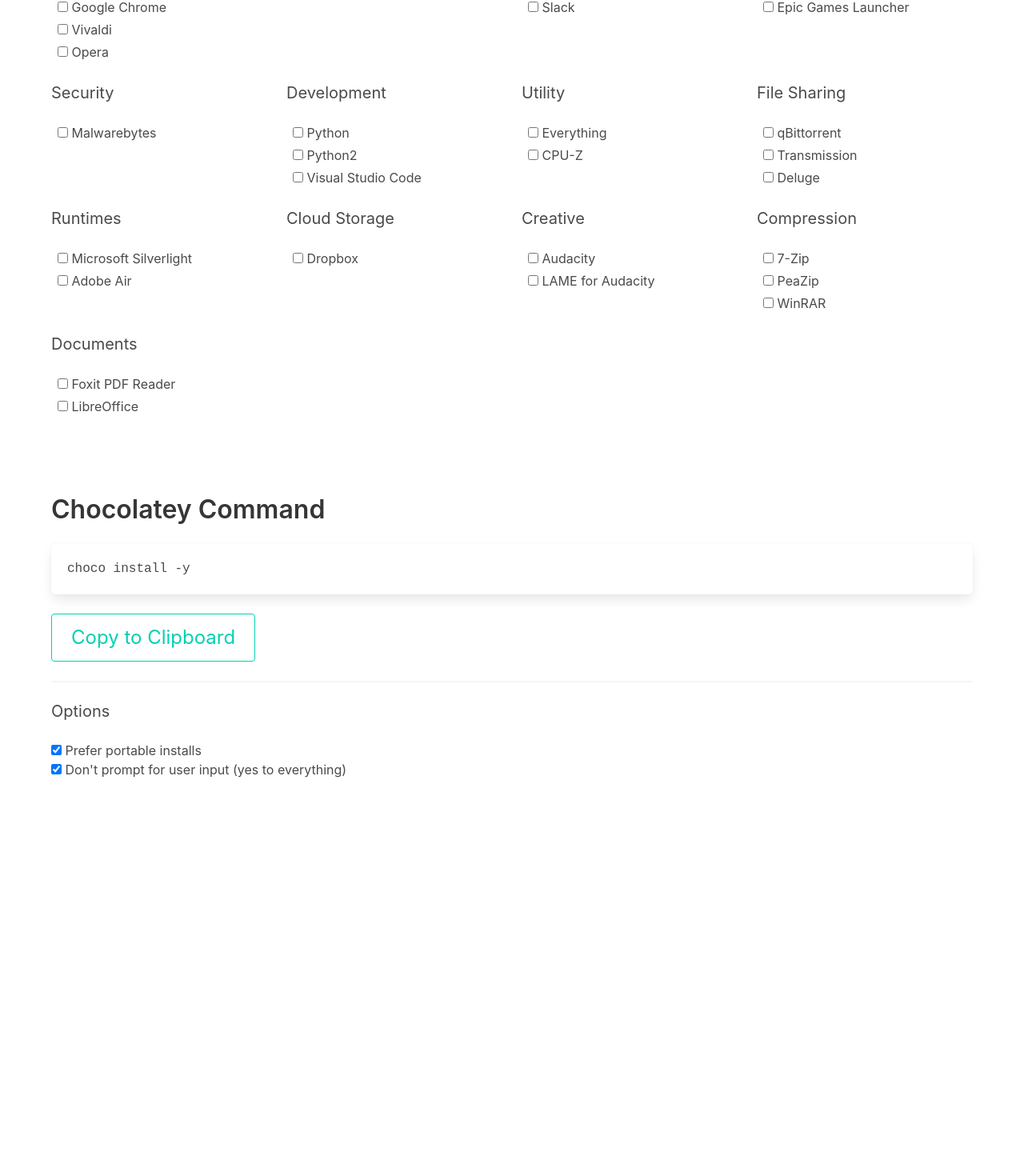
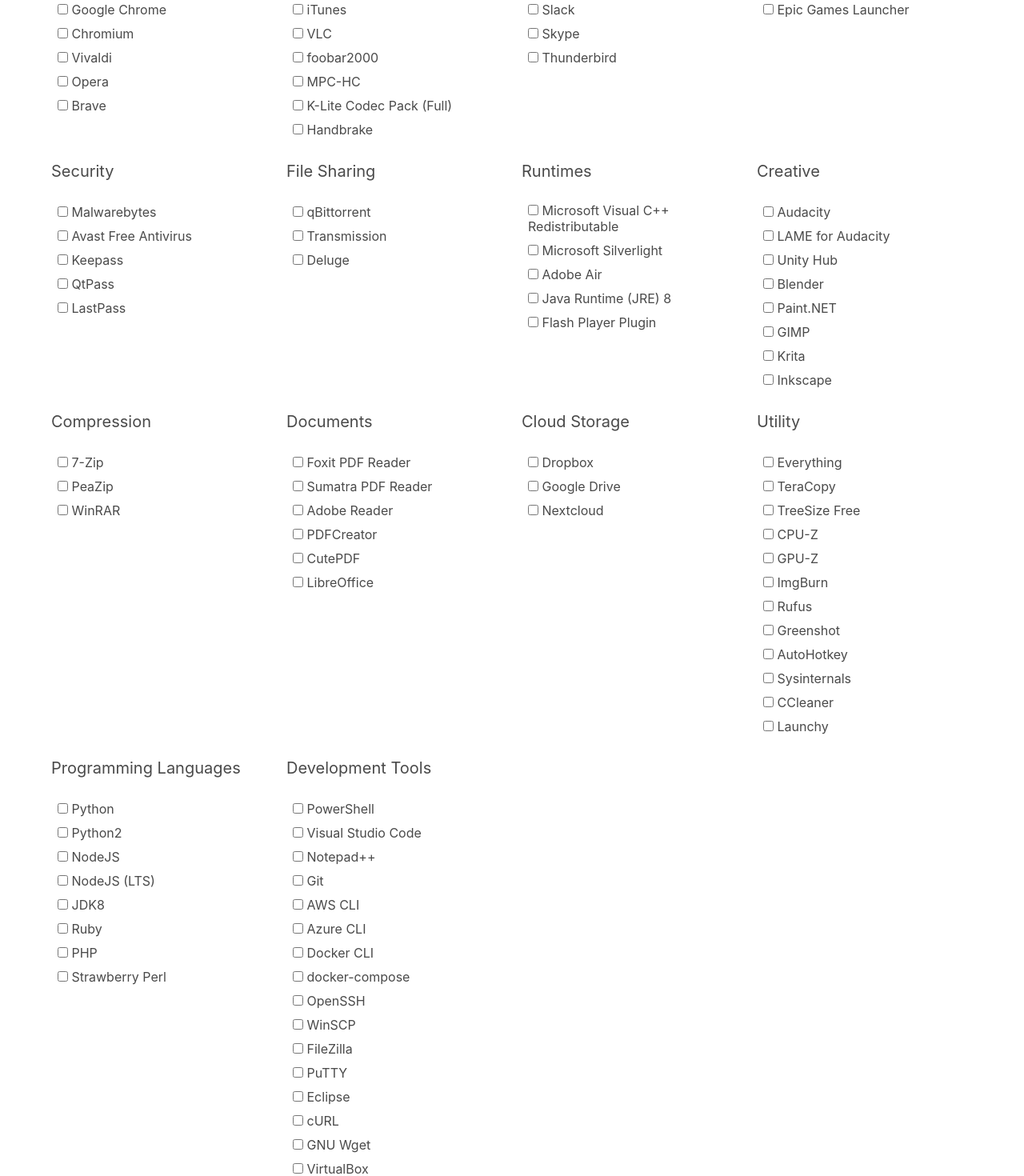
Before and after one commit to pricecomstock/checklatey, a Svelte app: page / in a window 1280 px wide. Shown: the part 420-1890 px from the top of the page at 80% size. Before the commit the page ends 1442 px from the top, so only its background shows below. Built offline with nearby package versions, Linux system fonts and the light colour scheme.

Commit message:
added a whole lot more programs

```diff
--- a/src/components/Category.svelte
+++ b/src/components/Category.svelte
@@ -10,7 +10,7 @@
 
 <style>
   .application {
-    padding: 1px 8px;
+    padding: 2px 8px;
     margin: 2px 0px;
     transition: background-color 400ms;
     border-radius: 4px;
@@ -22,13 +22,17 @@
   .chosen {
     background-color: hsl(171, 100%, 90%);
   }
+
+  .fill-box {
+    width: 100%;
+  }
 </style>
 
 <div class="column is-6-mobile is-4-tablet is-3-desktop is-2-fullhd">
   <h2 class="subtitle">{name}</h2>
   {#each apps as app, i (app.globalIndex)}
     <div class="application" class:chosen={appsAreSelected[i]}>
-      <label class="checkbox">
+      <label class="checkbox fill-box">
         <input type="checkbox" bind:group={selectedApps} value={app} />
         {app.name}
       </label>
--- a/src/components/Output.svelte
+++ b/src/components/Output.svelte
@@ -1,5 +1,5 @@
 <script>
-  let preferPortable = true;
+  let preferPortable = false;
   let sayYes = true;
 
   export let allSelected = [];
--- a/src/data/apps.js
+++ b/src/data/apps.js
@@ -1,21 +1,25 @@
 const apps = [];
+
+// This also controls the order on the web page
 const cat = {
   BROWSERS: "Browsers",
   MEDIA: "Media",
   MESSAGING: "Messaging",
   GAMING: "Gaming",
   SECURITY: "Security",
-  DEVELOPMENT: "Development",
-  UTILITIES: "Utility",
   FILESHARING: "File Sharing",
   RUNTIMES: "Runtimes",
-  CLOUD: "Cloud Storage",
   CREATIVE: "Creative",
   COMPRESSION: "Compression",
-  DOCUMENTS: "Documents"
+  DOCUMENTS: "Documents",
+  CLOUD: "Cloud Storage",
+  UTILITIES: "Utility",
+  DEVLANGS: "Programming Languages",
+  DEVTOOLS: "Development Tools"
 };
 
 function addApp(name, category, chocoPackage, chocoPortable = chocoPackage) {
+  if (chocoPortable === "") chocoPortable = chocoPackage; // blank string can skip portable arg
   apps.push({
     name,
     category,
@@ -29,27 +33,80 @@
 // Browsers
 addApp("Firefox", cat.BROWSERS, "firefox");
 addApp("Google Chrome", cat.BROWSERS, "googlechrome");
+addApp("Chromium", cat.BROWSERS, "chromium");
 addApp("Vivaldi", cat.BROWSERS, "vivaldi");
 addApp("Opera", cat.BROWSERS, "opera");
+addApp("Brave", cat.BROWSERS, "brave");
 
 // Messaging
 addApp("Discord", cat.MESSAGING, "discord.install", "discord");
 addApp("Slack", cat.MESSAGING, "slack");
+addApp("Skype", cat.MESSAGING, "skype");
+addApp("Thunderbird", cat.MESSAGING, "thunderbird");
 
 // Security
 addApp("Malwarebytes", cat.SECURITY, "malwarebytes");
+addApp("Avast Free Antivirus", cat.SECURITY, "avastfreeantivirus");
+addApp("Keepass", cat.SECURITY, "keepass");
+addApp("QtPass", cat.SECURITY, "qtpass");
+addApp("LastPass", cat.SECURITY, "lastpass");
 
-// Developer
-addApp("Python", cat.DEVELOPMENT, "python");
-addApp("Python2", cat.DEVELOPMENT, "python2");
-addApp("Visual Studio Code", cat.DEVELOPMENT, "vscode");
+// Development Languages
+addApp("Python", cat.DEVLANGS, "python");
+addApp("Python2", cat.DEVLANGS, "python2");
+addApp("NodeJS", cat.DEVLANGS, "nodejs");
+addApp("NodeJS (LTS)", cat.DEVLANGS, "nodejs-lts");
+addApp("JDK8", cat.DEVLANGS, "jdk8");
+addApp("Ruby", cat.DEVLANGS, "ruby");
+addApp("PHP", cat.DEVLANGS, "php");
+addApp("Strawberry Perl", cat.DEVLANGS, "strawberryperl");
+
+// Dev Tools
+addApp("PowerShell", cat.DEVTOOLS, "powershell");
+addApp("Visual Studio Code", cat.DEVTOOLS, "vscode");
+addApp(
+  "Notepad++",
+  cat.DEVTOOLS,
+  "notepadplusplus.install",
+  "notepadplusplus.commandline"
+);
+addApp("Git", cat.DEVTOOLS, "git", "git.portable");
+addApp("AWS CLI", cat.DEVTOOLS, "awscli");
+addApp("Azure CLI", cat.DEVTOOLS, "azure-cli");
+addApp("Docker CLI", cat.DEVTOOLS, "docker-cli");
+addApp("docker-compose", cat.DEVTOOLS, "docker-compose");
+addApp("OpenSSH", cat.DEVTOOLS, "openssh");
+addApp("WinSCP", cat.DEVTOOLS, "winscp", "winscp.portable");
+addApp("FileZilla", cat.DEVTOOLS, "filezilla", "filezilla.commandline");
+addApp("PuTTY", cat.DEVTOOLS, "putty", "putty.portable");
+addApp("Eclipse", cat.DEVTOOLS, "eclipse");
+addApp("cURL", cat.DEVTOOLS, "curl");
+addApp("GNU Wget", cat.DEVTOOLS, "wget");
+addApp("VirtualBox", cat.DEVTOOLS, "virtualbox");
+addApp("Wireshark", cat.DEVTOOLS, "wireshark");
 
 // Media
 addApp("Spotify", cat.MEDIA, "spotify");
+addApp("iTunes", cat.MEDIA, "itunes");
+addApp("VLC", cat.MEDIA, "vlc", "vlc.portable");
+addApp("foobar2000", cat.MEDIA, "foobar2000");
+addApp("MPC-HC", cat.MEDIA, "mpc-hc");
+addApp("K-Lite Codec Pack (Full)", cat.MEDIA, "k-litecodecpackfull");
+addApp("Handbrake", cat.MEDIA, "handbrake", "handbrake.portable");
 
 // Utility
 addApp("Everything", cat.UTILITIES, "everything", "everything.portable");
+addApp("TeraCopy", cat.UTILITIES, "teracopy");
+addApp("TreeSize Free", cat.UTILITIES, "treesizefree", "treesizefree.portable");
 addApp("CPU-Z", cat.UTILITIES, "cpu-z.install", "cpu-z.portable");
+addApp("GPU-Z", cat.UTILITIES, "gpu-z.portable");
+addApp("ImgBurn", cat.UTILITIES, "imgburn");
+addApp("Rufus", cat.UTILITIES, "rufus");
+addApp("Greenshot", cat.UTILITIES, "greenshot");
+addApp("AutoHotkey", cat.UTILITIES, "autohotkey");
+addApp("Sysinternals", cat.UTILITIES, "sysinternals");
+addApp("CCleaner", cat.UTILITIES, "ccleaner");
+addApp("Launchy", cat.UTILITIES, "launchy");
 
 // File Sharing
 addApp("qBittorrent", cat.FILESHARING, "qbittorrent");
@@ -59,6 +116,12 @@
 // Creative
 addApp("Audacity", cat.CREATIVE, "audacity");
 addApp("LAME for Audacity", cat.CREATIVE, "audacity-lame");
+addApp("Unity Hub", cat.CREATIVE, "unity-hub");
+addApp("Blender", cat.CREATIVE, "blender");
+addApp("Paint.NET", cat.CREATIVE, "paint.net");
+addApp("GIMP", cat.CREATIVE, "gimp");
+addApp("Krita", cat.CREATIVE, "krita");
+addApp("Inkscape", cat.CREATIVE, "inkscape");
 
 // Compression
 addApp("7-Zip", cat.COMPRESSION, "7zip", "7zip.portable");
@@ -66,14 +129,23 @@
 addApp("WinRAR", cat.COMPRESSION, "winrar");
 
 // Runtimes
+addApp("Microsoft Visual C++ Redistributable", cat.RUNTIMES, "vcredist140");
 addApp("Microsoft Silverlight", cat.RUNTIMES, "silverlight");
 addApp("Adobe Air", cat.RUNTIMES, "adobeair");
+addApp("Java Runtime (JRE) 8", cat.RUNTIMES, "javaruntime");
+addApp("Flash Player Plugin", cat.RUNTIMES, "flashplayerplugin");
 
 // Cloud
 addApp("Dropbox", cat.CLOUD, "dropbox");
+addApp("Google Drive", cat.CLOUD, "googledrive");
+addApp("Nextcloud", cat.CLOUD, "nextcloud-client");
 
 // Documents
 addApp("Foxit PDF Reader", cat.DOCUMENTS, "foxitreader");
+addApp("Sumatra PDF Reader", cat.DOCUMENTS, "sumatrapdf");
+addApp("Adobe Reader", cat.DOCUMENTS, "adobe");
+addApp("PDFCreator", cat.DOCUMENTS, "pdfcreator");
+addApp("CutePDF", cat.DOCUMENTS, "cutepdf");
 addApp("LibreOffice", cat.DOCUMENTS, "libreoffice-fresh");
 
 // Gaming
```
